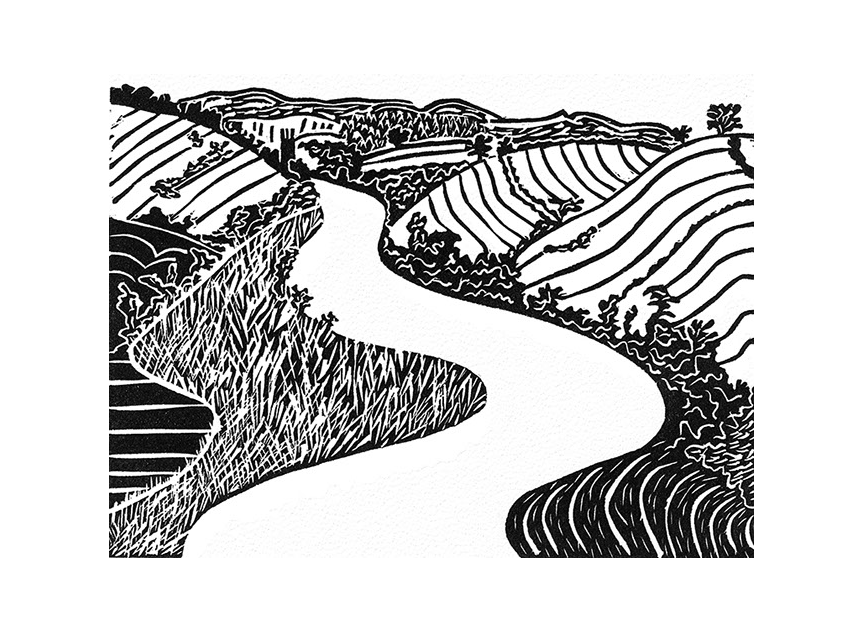
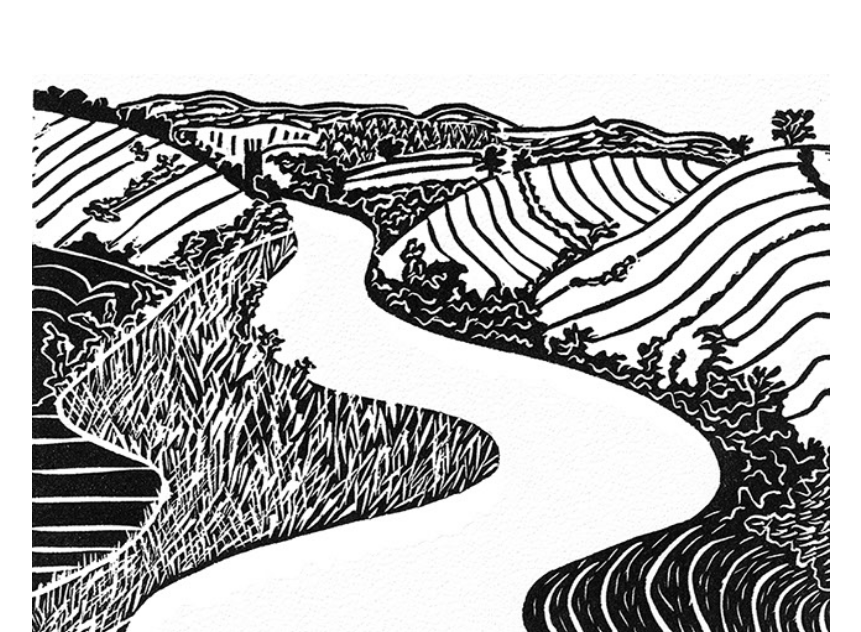
Before and after one commit to jillyfrank/jillyfrank.github.io, a plain HTML site: page index.html in a window 1280 px wide. Shown: the part 154-786 px from the top of the page, without its empty margins (209-1070 px from the left). Drawn offline with nearby package versions, Linux system fonts and the light colour scheme.

Commit message:
upate index image

```diff
--- a/index.html
+++ b/index.html
@@ -48,7 +48,7 @@
                     </ul>
                 </nav>
             </div>
-            <img src="/images/totnessharphamweb.jpg" class="mx-auto d-block img-fluid">
+            <img src="/images/totnessharphamweb.jpg" class="mx-auto d-block img-fluid index">
             <div class="footer text-center">
                 <p class="footer">All work on this website &#169 Jilly Frank. 2020. All rights reserved.</p>
             </div>
```
Also changed, not shown: prints.html (+4 -5 lines).
